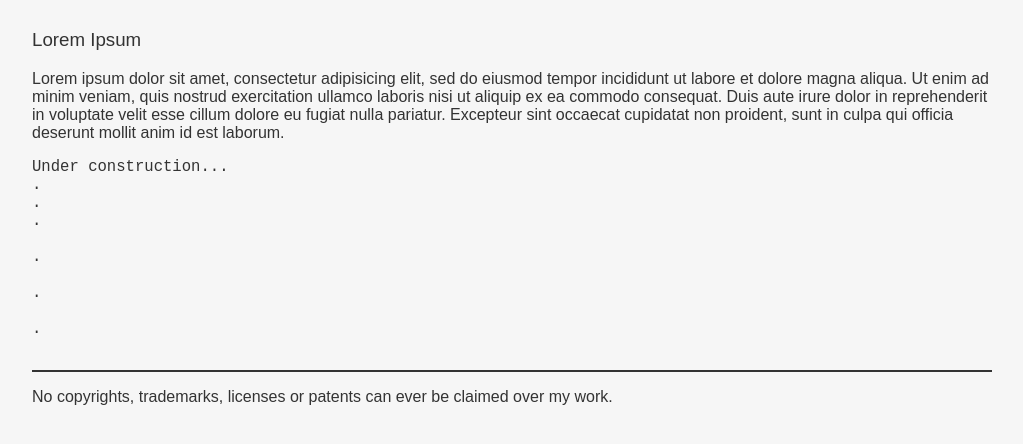
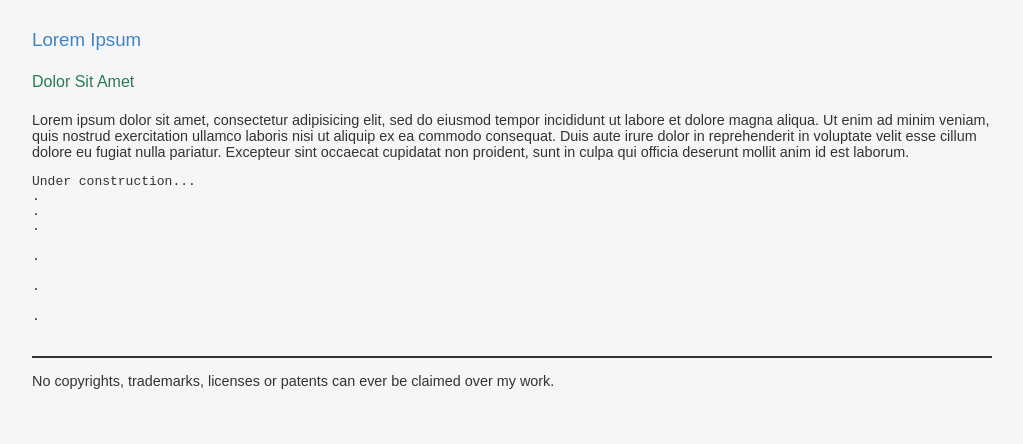
Before and after one commit to GeorgeNava/georgenava.github.com, a plain HTML site: page index.html in a window 1280 px wide. Shown: the part 128-572 px from the top of the page, without its empty margins (128-1151 px from the left). Drawn offline with Linux system fonts and the light colour scheme.

Commit message:
More styling

```diff
--- a/index.html
+++ b/index.html
@@ -16,6 +16,7 @@
 	<section>
 
 		<h3>Lorem Ipsum</h3>
+		<h4>Dolor Sit Amet</h4>
 
 		<p>
 			Lorem ipsum dolor sit amet, consectetur adipisicing elit, sed do eiusmod
--- a/style.css
+++ b/style.css
@@ -10,8 +10,19 @@ h1,h2,h3,h4,h5,h6{
 	font-weight:normal;
 }
 
+h3{
+	color:#4183c4;
+}
+h4{
+	color:#297c53;
+}
+
+p{
+	font-size:0.9em;
+}
+
 pre{
-	font-size:1.2em;
+	font-size:1em;
 }
 
 header{
```
